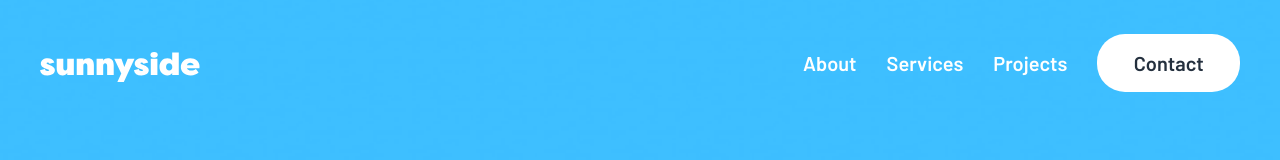
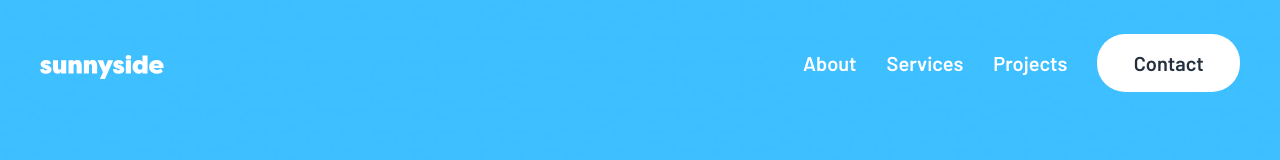
Before and after one commit to ChamuMutezva/sunnyside-agency-landing-page-main, a website built with Parcel: page index.html in a window 1280 px wide. Shown: the top 160 px of the page. Built offline with nearby package versions, Linux system fonts and the light colour scheme.

Commit message:
social image width fix

```diff
--- a/src/scss/layout/_nav.scss
+++ b/src/scss/layout/_nav.scss
@@ -138,6 +138,6 @@
 
 @media screen and (min-width: 1180px) {
 	.link--btn img {
-		min-width: 10rem;
+		//min-width: 10rem;
 	}
 }
```
Also changed, not shown: src/css/style.css, 5 other files.
